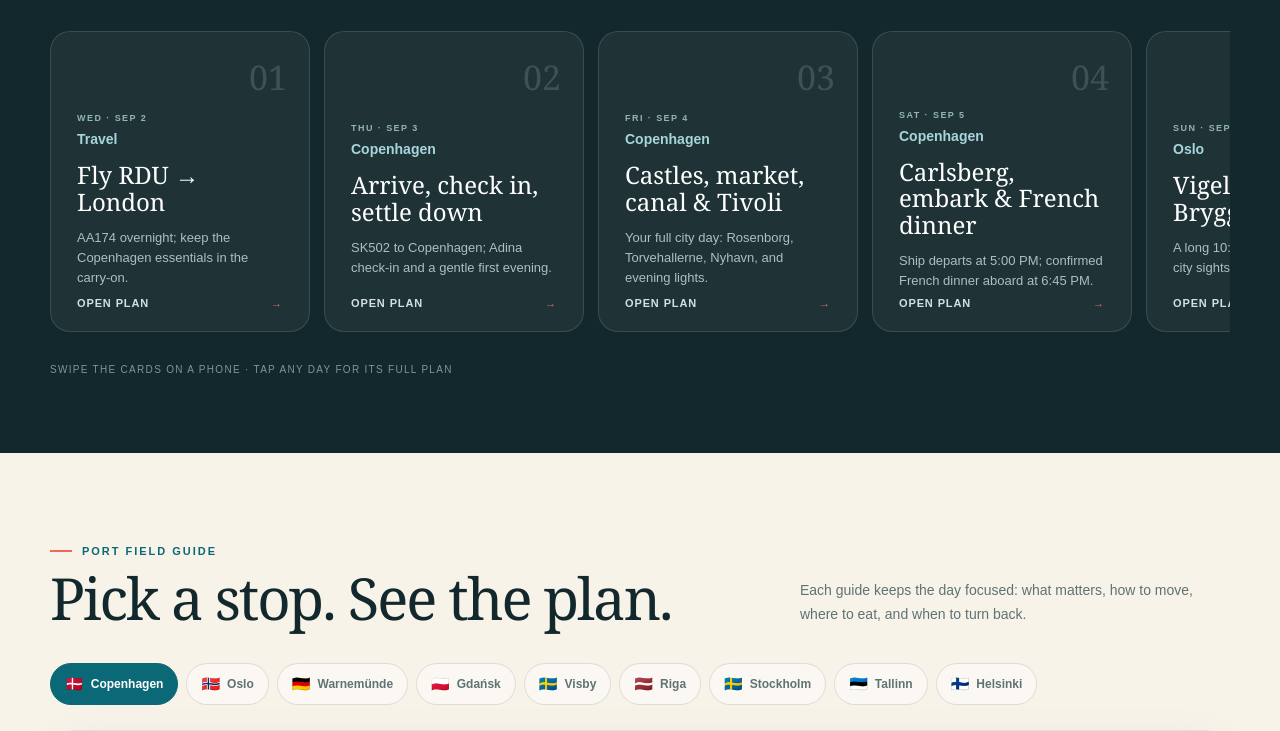
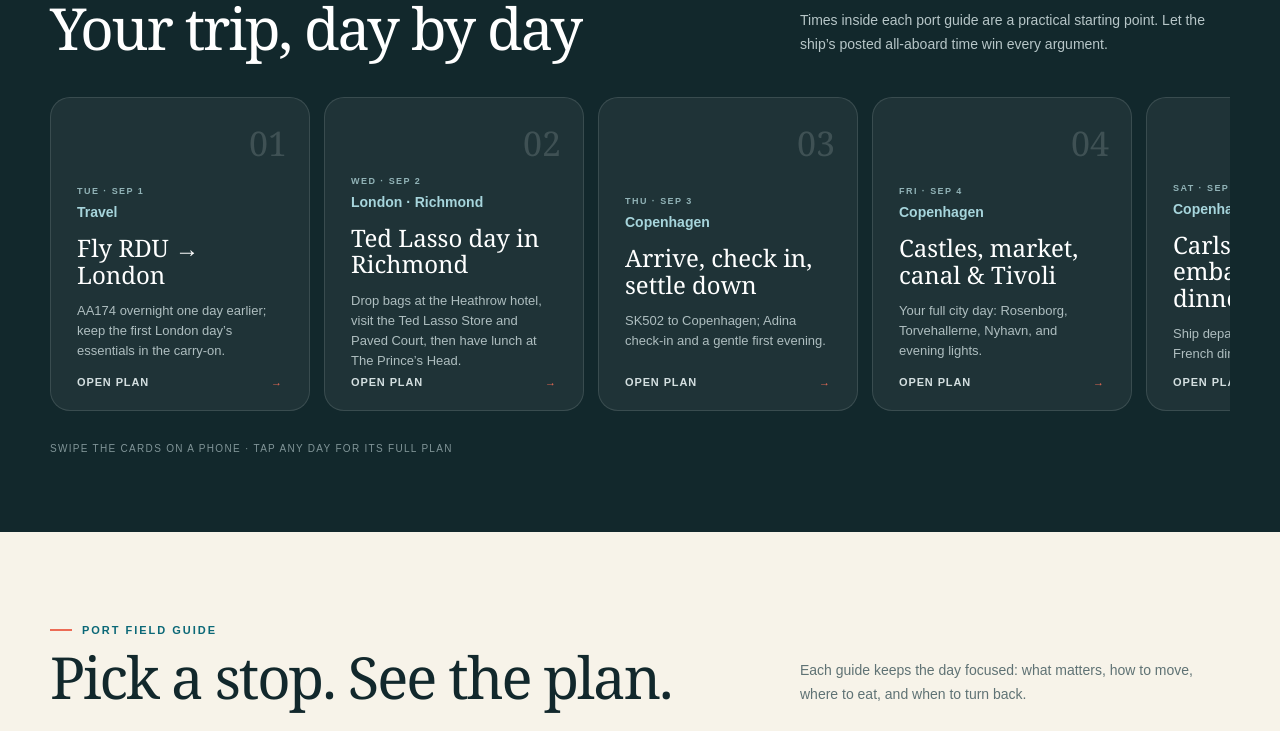
Before and after one commit to Orlogo1/baltic-cruise-companion, a React (Vite) app: page / in a window 1280 px wide. Shown: the part 3429-4160 px from the top of the page. Built offline with nearby package versions, Linux system fonts and the light colour scheme; no server answers.

Commit message:
Add Richmond Ted Lasso day plan

```diff
--- a/src/trip-data.ts
+++ b/src/trip-data.ts
@@ -24,6 +24,30 @@ export type Port = {
 };
 
 export const ports: Port[] = [
+  {
+    id: "london", city: "London · Richmond", country: "United Kingdom", flag: "🇬🇧", code: "LHR", latitude: 51.4613, longitude: -0.3037, currency: "Pound sterling", currencyCode: "GBP",
+    kicker: "A relaxed Ted Lasso day around Richmond Green before the flight to Copenhagen.",
+    map: "https://www.openstreetmap.org/?mlat=51.4613&mlon=-0.3037#map=16/51.4613/-0.3037",
+    mapLabel: "Richmond Green and Paved Court",
+    timing: "September 2–3 · one Heathrow night",
+    transit: "Drop bags at the Heathrow hotel first. For Richmond, use TfL from Heathrow or a taxi/rideshare if jet lag makes simplicity worth the cost. The final route depends on whether you choose the Sofitel at Terminal 5 or the Crowne Plaza; check live TfL directions before leaving.",
+    highlights: ["Ted Lasso Store", "The Prince’s Head pub", "Paved Court", "Richmond Green", "Richmond riverside", "Ted’s doorway area"],
+    eat: [
+      { name: "The Prince’s Head", why: "The real Richmond pub used as the exterior of the Crown & Anchor in Ted Lasso.", url: "https://www.greeneking.co.uk/pubs/greater-london/princes-head", tag: "Ted Lasso" },
+      { name: "Richmond riverside", why: "Keep a second stop flexible for coffee, dessert, or an early dinner by the Thames.", url: "https://www.visitrichmond.co.uk/explore/richmond/richmond-riverside", tag: "Easy wander" },
+    ],
+    taste: ["Proper pub lunch", "Local ale or cider", "Tea and something sweet"],
+    buy: ["AFC Richmond jersey", "Believe souvenir", "Ted Lasso shop exclusive"],
+    timeline: [
+      { time: "Morning", title: "Land at Heathrow & drop bags", note: "Clear immigration, collect luggage, and leave the bags at your chosen airport hotel. Do not count on the room being ready yet." },
+      { time: "10:30", title: "Travel to Richmond", note: "Use live TfL directions from the selected hotel. A taxi or rideshare is the easiest jet-lag option; public transport is the value option." },
+      { time: "11:30", title: "Ted Lasso Store & Paved Court", note: "Start at 4 Paved Court for official merchandise, then see the lane and doorway area used throughout the show." },
+      { time: "12:30", title: "Lunch at The Prince’s Head", note: "The pub at 28 The Green supplied the Crown & Anchor exterior. Reserve if available and confirm current opening hours." },
+      { time: "14:00", title: "Richmond Green & riverside", note: "Walk the Green, then continue to the Thames for an easy, low-pressure afternoon." },
+      { time: "16:30", title: "Return to Heathrow hotel", note: "Head back before rush hour fully builds, check in, reorganize luggage, and have an early night." },
+      { time: "Next morning", title: "SK502 to Copenhagen", note: "Confirm the departure terminal and leave the hotel in time to be at airline check-in/security about two hours before departure." },
+    ],
+  },
   {
     id: "copenhagen", city: "Copenhagen", country: "Denmark", flag: "🇩🇰", code: "CPH", latitude: 55.6761, longitude: 12.5683, currency: "Danish krone", currencyCode: "DKK", hopOnOff: { note: "City Sightseeing booked for every Copenhagen day. Use the Classic route for Nyhavn, Rosenborg, Christiansborg and Tivoli; use the Home of Carlsberg route for Carlsberg.", url: "https://city-sightseeing.com/en-us/16/copenhagen/25/hop-on-hop-off-copenhagen" },
     kicker: "Three easy pre-cruise days of canals, castles, beer history, and good walking.",
@@ -239,7 +263,8 @@ export const ports: Port[] = [
 ];
 
 export const tripDays = [
-  { stage: "Wed · Sep 2", city: "Travel", title: "Fly RDU → London", detail: "AA174 overnight; keep the Copenhagen essentials in the carry-on." },
+  { stage: "Tue · Sep 1", city: "Travel", title: "Fly RDU → London", detail: "AA174 overnight one day earlier; keep the first London day’s essentials in the carry-on." },
+  { stage: "Wed · Sep 2", city: "London · Richmond", title: "Ted Lasso day in Richmond", detail: "Drop bags at the Heathrow hotel, visit the Ted Lasso Store and Paved Court, then have lunch at The Prince’s Head." },
   { stage: "Thu · Sep 3", city: "Copenhagen", title: "Arrive, check in, settle down", detail: "SK502 to Copenhagen; Adina check-in and a gentle first evening." },
   { stage: "Fri · Sep 4", city: "Copenhagen", title: "Castles, market, canal & Tivoli", detail: "Your full city day: Rosenborg, Torvehallerne, Nyhavn, and evening lights." },
   { stage: "Sat · Sep 5", city: "Copenhagen", title: "Carlsberg, embark & French dinner", detail: "Ship departs at 5:00 PM; confirmed French dinner aboard at 6:45 PM." },
```
